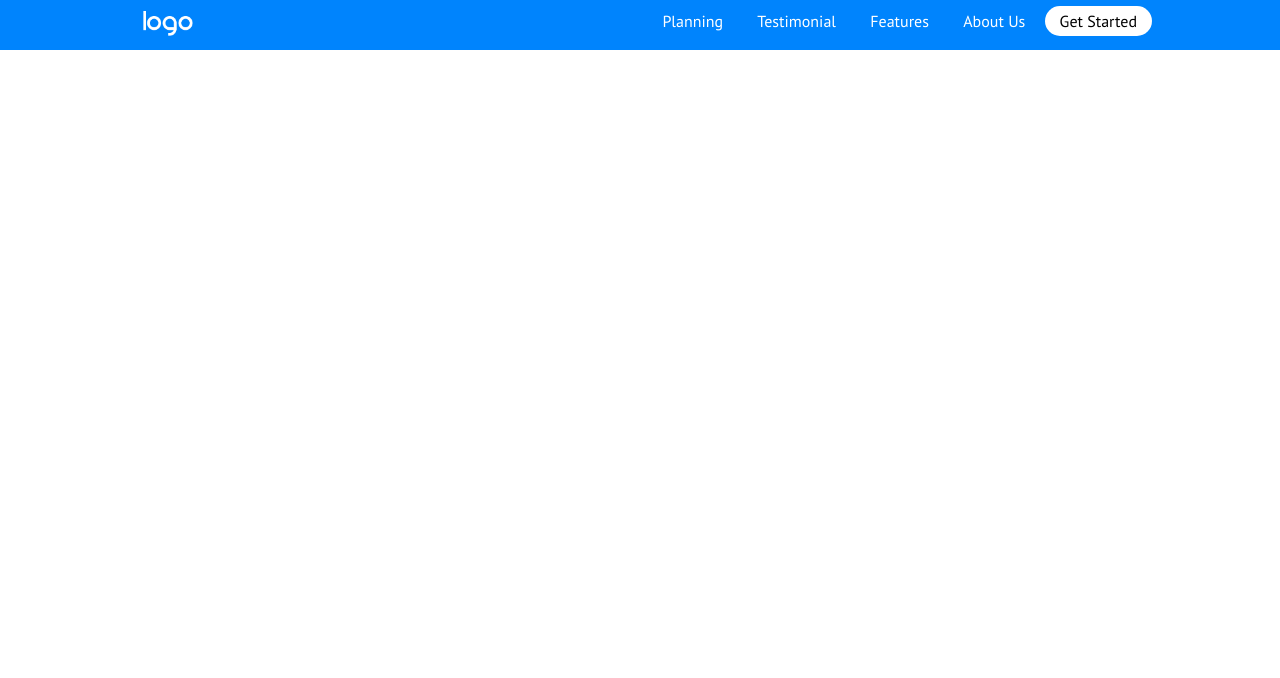
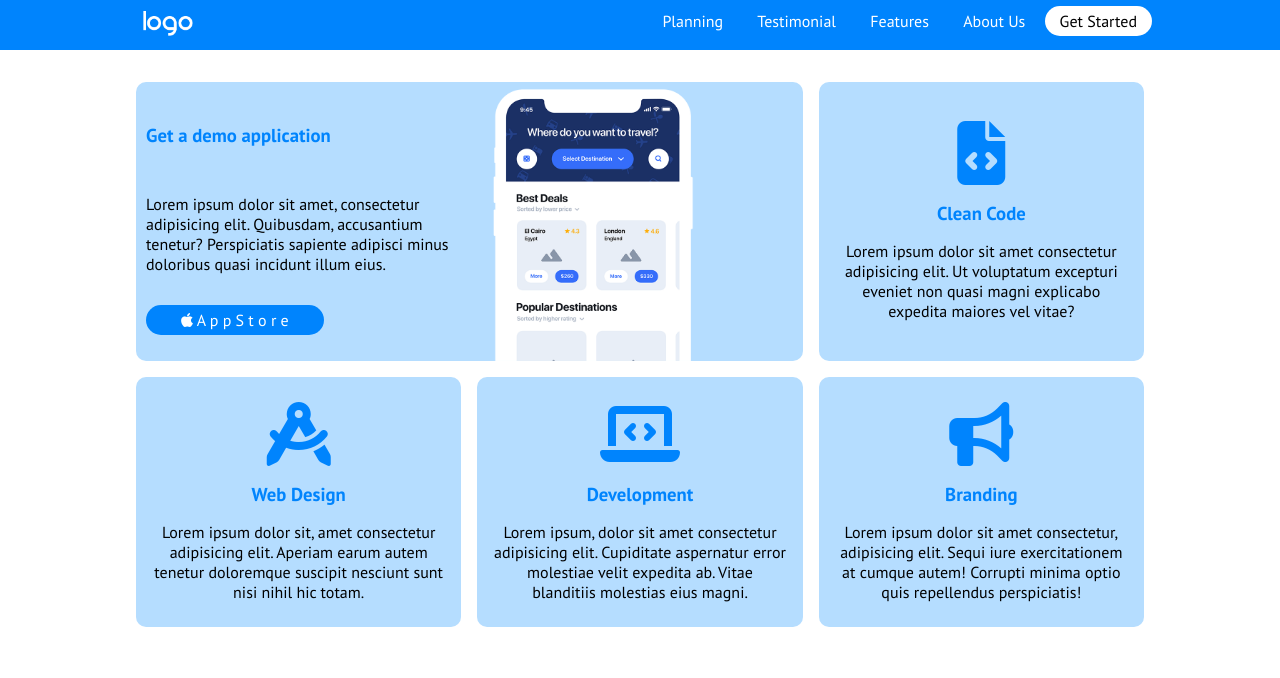
Before and after one commit to lorenzocutrera/htmlcss-responsive-layout, a plain HTML site: page index.html in a window 1280 px wide. Drawn offline with Linux system fonts and the light colour scheme.

Commit message:
add first section

```diff
--- a/index.html
+++ b/index.html
@@ -44,7 +44,50 @@
 
     <main>
 
+        <section class="white">
+            <div class="container">
+                <div class="row services">
+                    <div class="col-8 col-info">
+                        <div class="info">
+                            <h3>Get a demo application</h3>
+                            <p>Lorem ipsum dolor sit amet, consectetur adipisicing elit. Quibusdam, accusantium tenetur? Perspiciatis sapiente adipisci minus doloribus quasi incidunt illum eius.</p>
+                            <a class="apple" href="#"><i class="fa-brands fa-apple"></i> A p p  S t o r e</a>
+                        </div>
+                        <div class="img">
+                            <img src="./style/img/phone.png" alt="">
+                        </div>
 
+                    </div>
+                    <div class="col-4 service">
+                        <i class="fa-solid fa-file-code"></i>
+                        <h3>Clean Code</h3>
+                        <p>Lorem ipsum dolor sit amet consectetur adipisicing elit. Ut voluptatum excepturi eveniet non quasi magni explicabo expedita maiores vel vitae?</p>
+                    </div>
+                    <div class="col-4 service">
+                        <i class="fa-solid fa-compass-drafting"></i>
+                        <h3>Web Design</h3>
+                        <p>Lorem ipsum dolor sit, amet consectetur adipisicing elit. Aperiam earum autem tenetur doloremque suscipit nesciunt sunt nisi nihil hic totam.</p>
+                    </div>
+                    <div class="col-4 service">
+                        <i class="fa-solid fa-laptop-code"></i>
+                        <h3>Development</h3>
+                        <p>Lorem ipsum, dolor sit amet consectetur adipisicing elit. Cupiditate aspernatur error molestiae velit expedita ab. Vitae blanditiis molestias eius magni.</p>
+                    </div>
+                    <div class="col-4 service">
+                        <i class="fa-solid fa-bullhorn"></i>
+                        <h3>Branding</h3>
+                        <p>Lorem ipsum dolor sit amet consectetur, adipisicing elit. Sequi iure exercitationem at cumque autem! Corrupti minima optio quis repellendus perspiciatis!</p>
+                    </div>
+                </div>
+            </div>
+
+        </section>
+
+        <section></section>
+        <section></section>
+        <section></section>
+        <section></section>
+        <section></section>
     </main>
 
 
--- a/style/style.css
+++ b/style/style.css
@@ -30,7 +30,12 @@ body{
     flex-wrap: wrap;
 }
 
+section{
+    padding: 2rem 0
+    ;
+}
 
+/* header */
 header {
     background-color: var(--rsp-heanvenly);
     height: 50px;
@@ -62,6 +67,74 @@ nav a {
 }
 
 
+/* section uno */
+
+.services [class^="col"]{
+    min-height: 250px;
+    background-color: var(--rsp-light-heanvenly);
+    border-radius: 10px;
+}
+
+.service {
+    text-align: center;
+    display: flex;
+    flex-direction: column;
+    align-items: center;
+    justify-content: center;
+    padding: 1rem;
+}
+
+.info{
+    width: 50%;
+    height: 100%;
+    padding: 10px;
+    display: flex;
+    flex-direction: column;
+    justify-content: space-around;
+    align-items: flex-start;
+}
+.img{
+    width: 50%;
+    height: 100%;
+}
+h3{
+
+}
+.apple{
+    text-decoration: none;
+    color: white;
+    background-color: var(--rsp-heanvenly);
+    padding: 5px 35px;
+    border-radius: 50px;
+}
+.service i{
+    color: var(--rsp-heanvenly);
+    font-size: 4rem;
+}
+.services h3{
+    color: var(--rsp-heanvenly);
+    padding: 1rem 0rem;
+}
+.col-info{
+    display: flex;
+}
+.col-info img{
+    max-width: 250px;
+    vertical-align: bottom;
+}
+.col-info .img{
+    align-self: flex-end;
+}
+
+.col-8 {
+ width: calc(100% / 12 * 8 - 1rem);
+ margin: 0 0.5rem 1rem;
+}
+.col-4 {
+    width: calc(100% / 12 * 4 - 1rem);
+    margin: 0 0.5rem 1rem;
+}
+
 @media screen and (max-width: 768px) {
     .sandwich{
         display: block;
@@ -69,4 +142,8 @@ nav a {
     .menu{
         display: none;
     }
+    .col-info {
+        flex-direction: column;
+    }
+
 }
```
